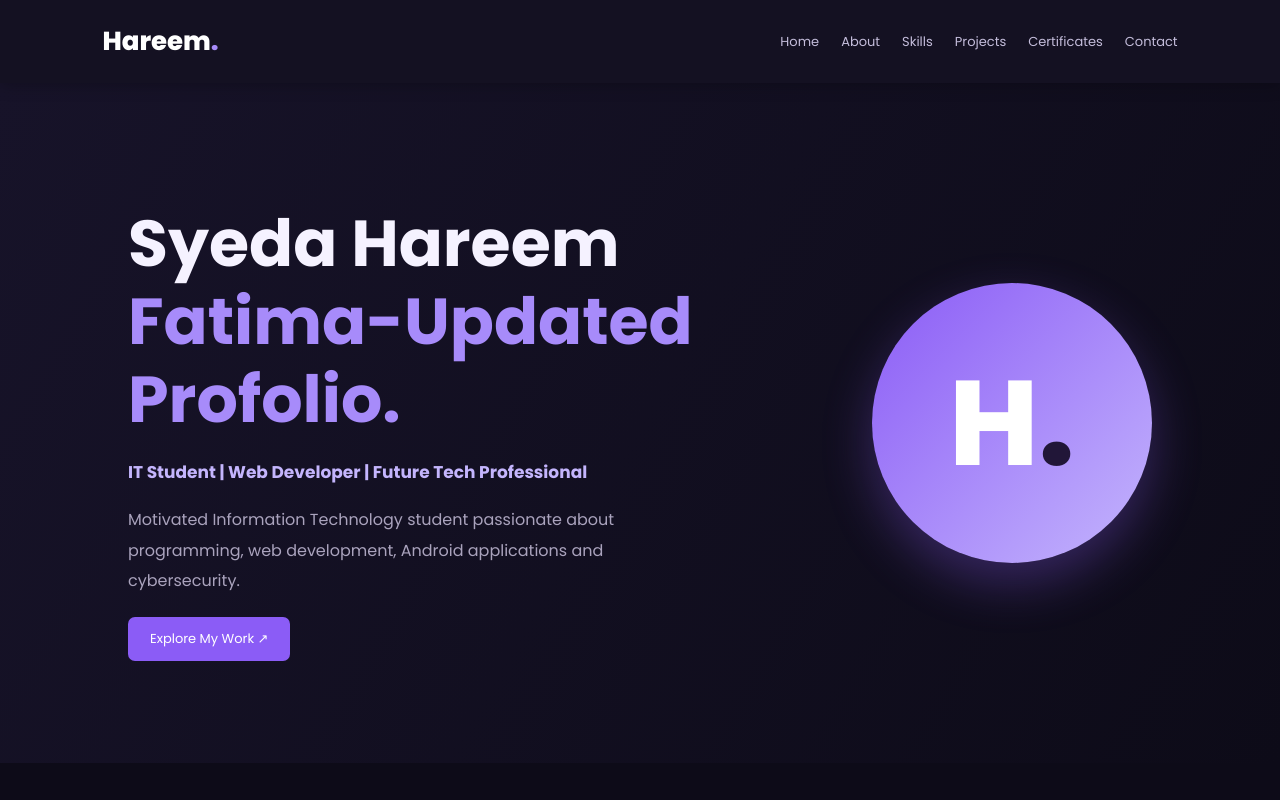
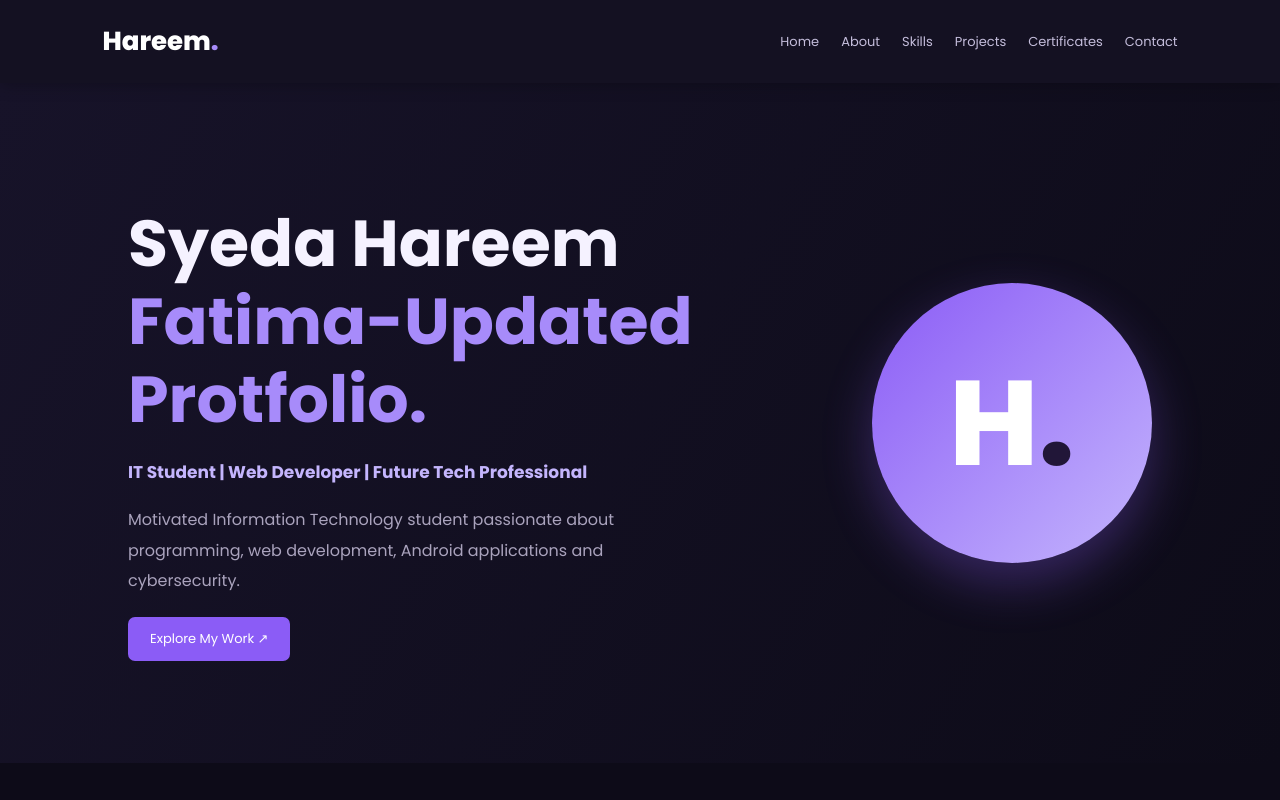
Before and after one commit to Hareem-Fatima29/cloud-portfolio, a plain HTML site: page index.html in a window 1280 px wide. Shown: the top 800 px of the page. Drawn offline with Linux system fonts and the light colour scheme.

Commit message:
Update index.html

```diff
--- a/index.html
+++ b/index.html
@@ -28,7 +28,7 @@
 <!-- HERO -->
 <section class="hero" id="home">
     <div class="hero-content">
-        <h1>Syeda Hareem <span>Fatima-Updated Profolio.</span></h1>
+        <h1>Syeda Hareem <span>Fatima-Updated Protfolio.</span></h1>
 
         <h3>IT Student | Web Developer | Future Tech Professional</h3>
 
```
